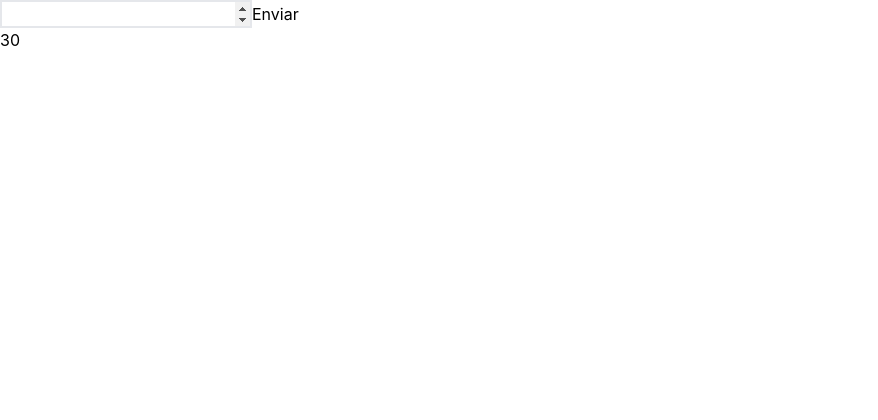
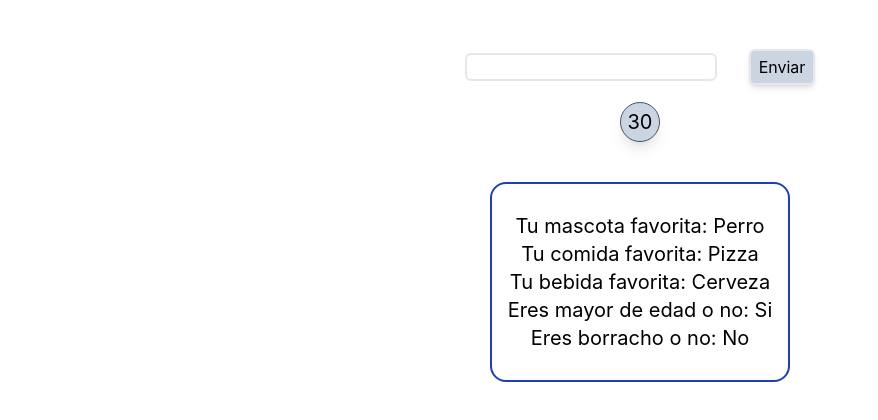
Before and after one commit to Adriasu/contex, a React (Create React App) app: page / in a window 1280 px wide. Shown: the top 420 px of the page, without its empty margins (0-878 px from the left). Built offline with nearby package versions, Linux system fonts and the light colour scheme.

Commit message:
terminado

```diff
--- a/src/Components/CardInfoForm.jsx
+++ b/src/Components/CardInfoForm.jsx
@@ -1,11 +1,20 @@
-import React from 'react'
+import React, { useContext } from "react";
+import { FormContext } from "../Context/FormContext";
 
 const CardInfoForm = () => {
+  const { objectInfoForm } = useContext(FormContext);
+
   return (
-    <div>
+    <div className="w-full flex justify-center items-center mt-10">
+      <div className="w-[300px] h-[200px] border-[2px] border-blue-800 rounded-2xl flex flex-col justify-center items-center text-xl">
+        <p>Tu mascota favorita: {objectInfoForm.mascota}</p>
+        <p>Tu comida favorita: {objectInfoForm.comida}</p>
+        <p>Tu bebida favorita: {objectInfoForm.bebida}</p>
+        <p>Eres mayor de edad o no: {objectInfoForm.mayorDeEdad}</p>
+        <p>Eres borracho o no: {objectInfoForm.borracho}</p>
+      </div>
+    </div>
+  );
+};
 
-    </div>
-  )
-}
-
-export default CardInfoForm
+export default CardInfoForm;
--- a/src/Components/FormInfo.jsx
+++ b/src/Components/FormInfo.jsx
@@ -1,11 +1,22 @@
-import React from 'react'
+/* eslint-disable react-hooks/exhaustive-deps */
+import React, { useContext, useEffect } from "react";
+import { FormContext } from "../Context/FormContext";
 
 const FormInfo = () => {
-  return (
-    <div>
+  const { setObjectInfoForm } = useContext(FormContext);
 
-    </div>
-  )
-}
+  useEffect(() => {
+    const formInformation = {
+      mascota: "Perro",
+      comida: "Pizza",
+      bebida: "Cerveza",
+      mayorDeEdad: "Si",
+      borracho: "No",
+    };
+    setObjectInfoForm(formInformation)
+  }, []);
 
-export default FormInfo
+  return <div></div>;
+};
+
+export default FormInfo;
--- a/src/Components/InputNum.jsx
+++ b/src/Components/InputNum.jsx
@@ -9,9 +9,9 @@ const InputNum = () => {
   });
 
   return (
-    <div>
-      <input className="border-[2px]" type="number" />
-      <button>Enviar</button>
+    <div className="w-full h-[70px] flex justify-center items-center gap-8 mt-8">
+      <input className="border-[2px] rounded-md" type="number" />
+      <button className="border-[2px] py-1 px-2 rounded-md shadow-md bg-slate-300">Enviar</button>
     </div>
   );
 };
--- a/src/Components/ShowNum.jsx
+++ b/src/Components/ShowNum.jsx
@@ -1,15 +1,16 @@
-import React, {useContext} from 'react'
-import { NumContext } from '../Context/NumContext'
+import React, { useContext } from "react";
+import { NumContext } from "../Context/NumContext";
 
 const ShowNum = () => {
-  const {numberInput} = useContext(NumContext)
-
+  const { numberInput } = useContext(NumContext);
 
   return (
-    <div>
-      <p>{numberInput}</p>
+    <div className="w-full flex flex-col justify-center items-center">
+      <p className="text-xl size-10 bg-slate-300 flex items-center justify-center rounded-full shadow-lg border border-slate-600">
+        {numberInput}
+      </p>
     </div>
-  )
-}
+  );
+};
 
-export default ShowNum
+export default ShowNum;
--- a/src/Context/FormContext.jsx
+++ b/src/Context/FormContext.jsx
@@ -1,12 +1,13 @@
-// ./context.jsx
-import React, { createContext } from "react";
+import React, { createContext, useState } from "react";
 
 export const FormContext = createContext(null);
 
 export default function FormContextProvider({children}) {
 
+	const [objectInfoForm, setObjectInfoForm] = useState({})
+
 	return(
-		<FormContext.Provider>
+		<FormContext.Provider value={{objectInfoForm, setObjectInfoForm}}>
 			{children}
 		</FormContext.Provider>
 	)
--- a/src/Context/NumContext.jsx
+++ b/src/Context/NumContext.jsx
@@ -1,4 +1,3 @@
-// ./context.jsx
 import React, { createContext, useState } from "react";
 
 export const NumContext = createContext(null);
```
